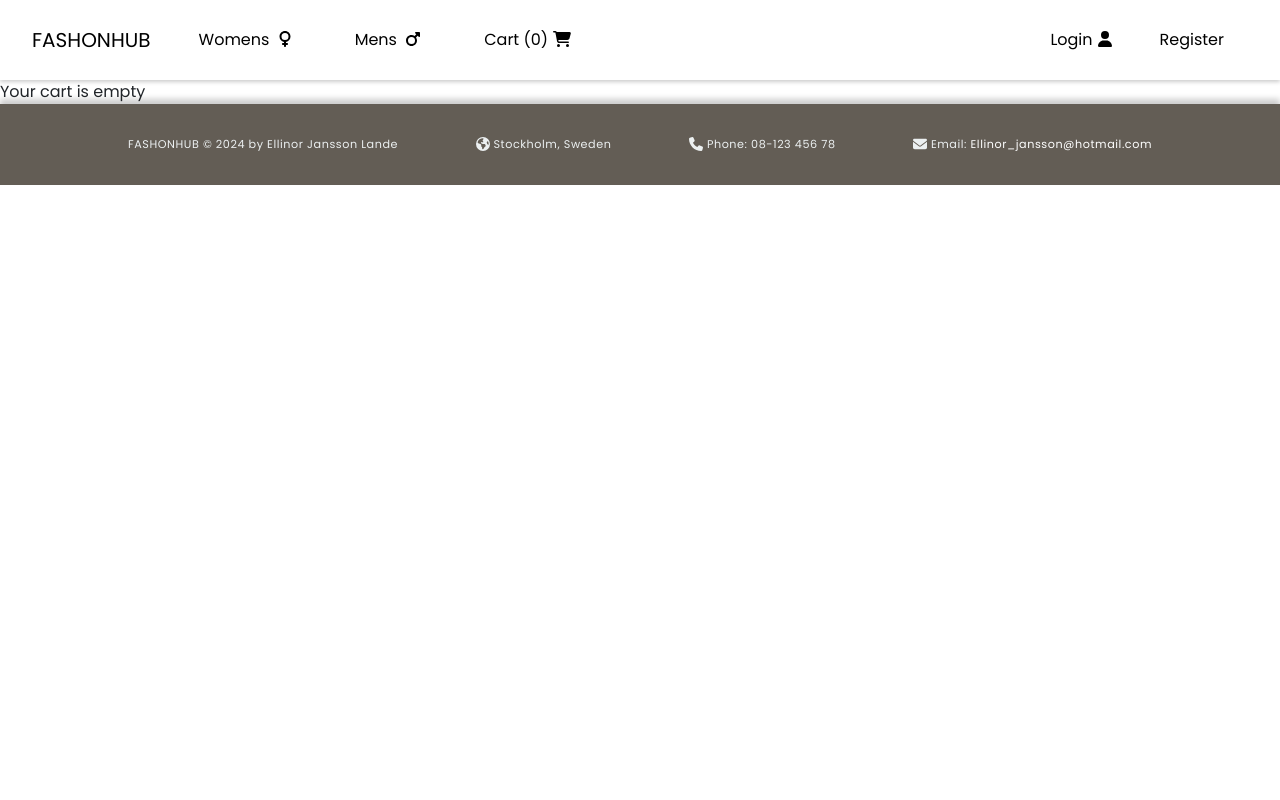
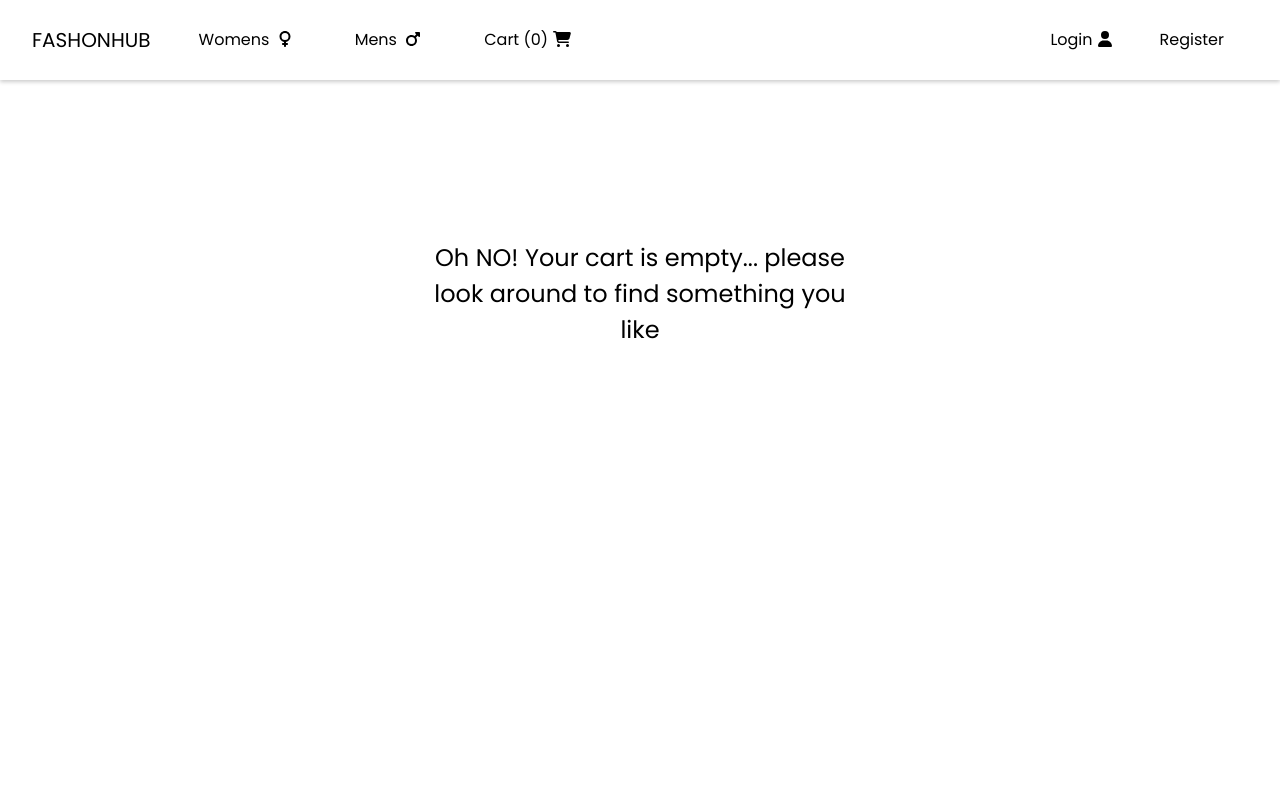
Before and after one commit to ellinorjanssonl/E-commercive, a React (Vite) app in the folder Frontend/: page /cart in a window 1280 px wide. Shown: the top 800 px of the page. Built offline with nearby package versions, Linux system fonts and the light colour scheme.

Commit message:
message when cart is empty and user tries to checkout

```diff
--- a/Frontend/src/Pages/Cart.jsx
+++ b/Frontend/src/Pages/Cart.jsx
@@ -57,7 +57,8 @@ const Cart = () => {
   return (
     <div className='Cart'>
       {cartItems.length === 0 ? (
-        <div>Your cart is empty</div>
+        <div className='message'>Oh NO! Your cart is empty...
+         please look around to find something you like</div>
       ) : (
         <>
           <div className='Cartitems'>
--- a/Frontend/src/Pages/Css/Cart.css
+++ b/Frontend/src/Pages/Css/Cart.css
@@ -10,6 +10,17 @@
     flex: 1 1 45%;
     max-width: 45%;
     text-align: center;
+  }
+
+  .message {
+    height: 100vh;
+    font-size: 1.5rem;
+    padding-top: 10rem;
+    justify-content: center;
+    align-items: center;
+    text-align: center;
+    margin: 0 33%;
+    color: rgb(0, 0, 0);
   }
 
   .carth3 {
@@ -155,4 +166,9 @@
       max-width: 100%;
       margin-right: 5%;
     }
+
+  .message {
+    margin: 0 10%;
   }
+
+}
```
